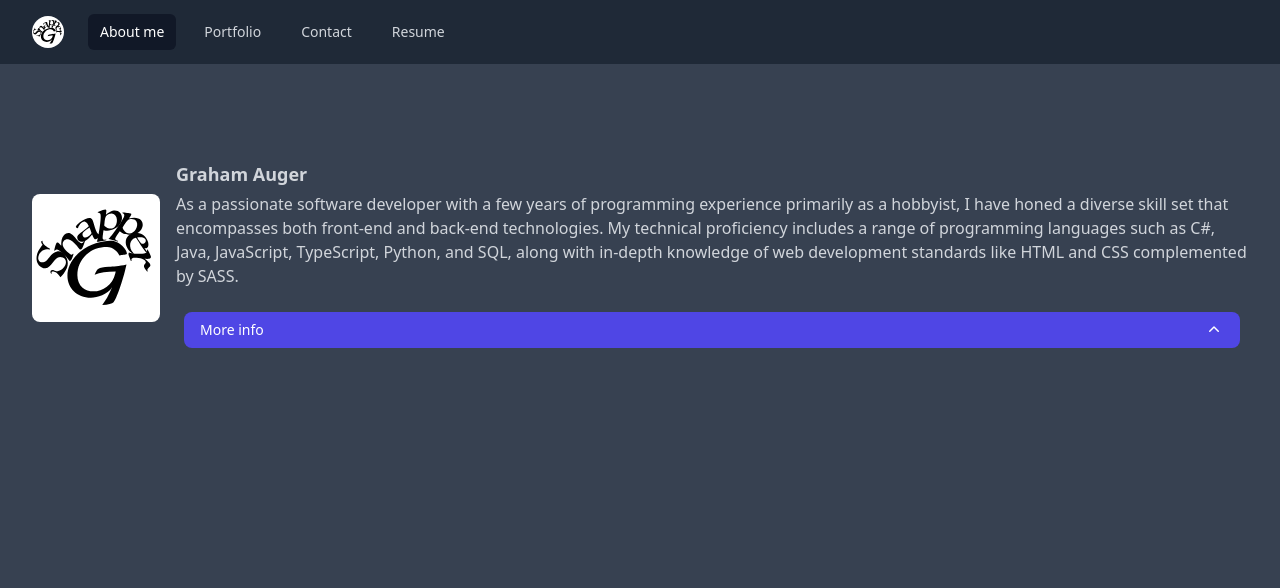
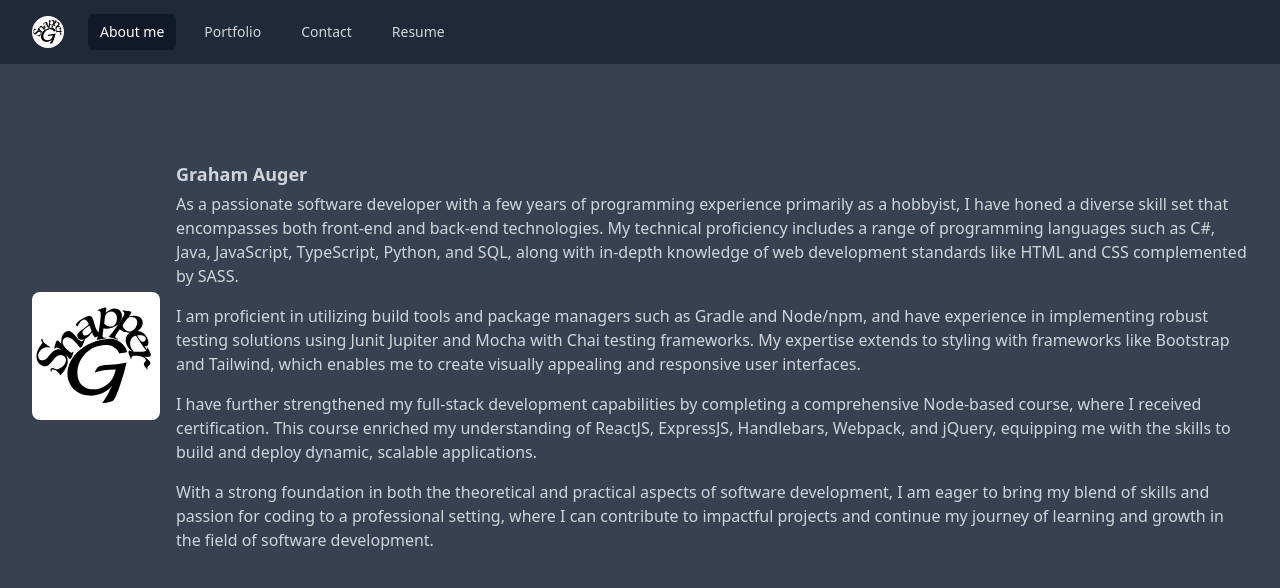
Before and after one commit to SnapperGee/portfolio-client, a React (Vite) app: page / in a window 1280 px wide. Shown: the top 588 px of the page. Built offline with nearby package versions, Linux system fonts and the light colour scheme.

Commit message:
Add breakpoint for about me paragraphs visibility.

```diff
--- a/src/page/about-me.tsx
+++ b/src/page/about-me.tsx
@@ -49,7 +49,11 @@ const AboutMe = () =>
                 SASS.
             </p>
 
-            <div className="mx-auto w-full rounded-2xl p-2 mt-4">
+            <div className="hidden md:block mt-4 space-y-4">
+                <Paragraphs />
+            </div>
+
+            <div className="md:hidden mx-auto w-full rounded-2xl p-2 mt-4">
                 <Disclosure>
                 {({ open }) => (
                     <>
```
